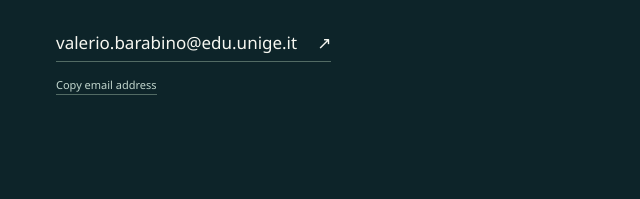
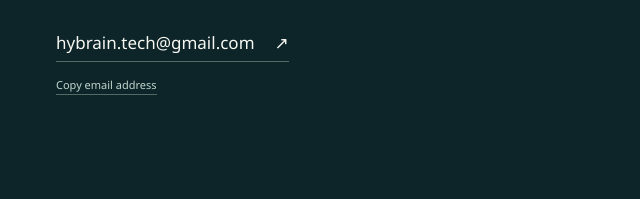
Before and after one commit to HYBRAIN-Tech/hybrain-tech.github.io, a plain HTML site: page index.html in a window 1280 px wide. Shown: the part 5331-5530 px from the top of the page, 0-640 px from the left. Drawn offline with Linux system fonts and the light colour scheme.

Commit message:
Edited mail address, again

```diff
--- a/index.html
+++ b/index.html
@@ -100,8 +100,8 @@
     </section>
 
     <section id="connect" class="connect dark section-pad">
-      <div class="wrap connect-grid"><div><p class="eyebrow"><span class="status-dot"></span> OPEN TO CONVERSATIONS</p><h2>The next chapter<br>starts with <em>connection.</em></h2><p>Exploring a research partnership, a potential application, or an investment? We’d like to hear from you.</p><a class="direct-email" href="mailto:hybrain.tech@gmail.com">valerio.barabino@edu.unige.it <span aria-hidden="true">↗</span></a><button class="copy-email" type="button">Copy email address</button><span id="copy-status" class="copy-status" role="status"></span></div>
-        <form id="contact-form" class="contact-form" action="mailto:valerio.barabino@edu.unige.it" method="get">
+      <div class="wrap connect-grid"><div><p class="eyebrow"><span class="status-dot"></span> OPEN TO CONVERSATIONS</p><h2>The next chapter<br>starts with <em>connection.</em></h2><p>Exploring a research partnership, a potential application, or an investment? We’d like to hear from you.</p><a class="direct-email" href="mailto:hybrain.tech@gmail.com">hybrain.tech@gmail.com <span aria-hidden="true">↗</span></a><button class="copy-email" type="button">Copy email address</button><span id="copy-status" class="copy-status" role="status"></span></div>
+        <form id="contact-form" class="contact-form" action="mailto:hybrain.tech@gmail.com" method="get">
           <label for="interest">I’m interested in</label><select id="interest" name="interest"><option>Research collaboration</option><option>Pharma or biotech partnership</option><option>Investment opportunities</option><option>General enquiry</option></select>
           <label for="message">A little about your interest <span>(optional)</span></label><textarea id="message" name="message" rows="3" maxlength="3000" placeholder="Your work, your questions, or what we could build together."></textarea>
           <button class="button button-lime" type="submit">Start a conversation <span aria-hidden="true">↗</span></button><p class="form-note">Opens a draft in your email app for you to review and send. This website does not collect or store your message.</p>
```
